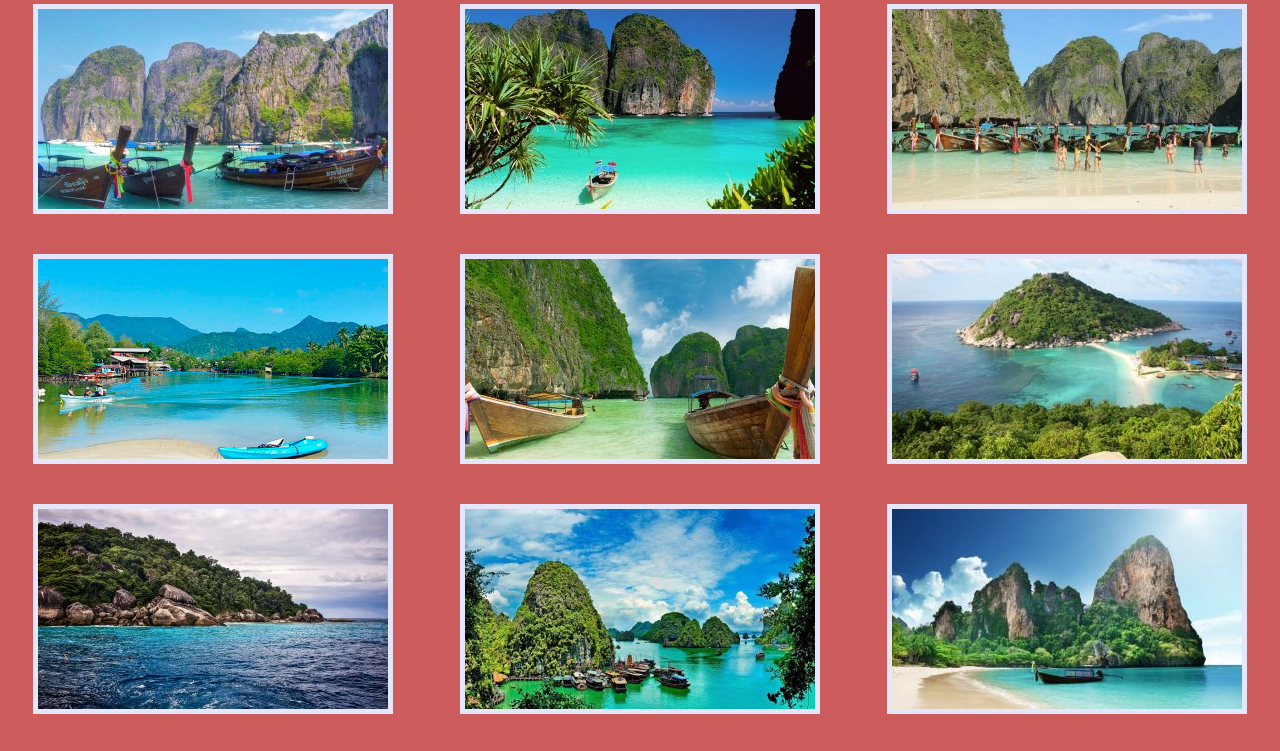
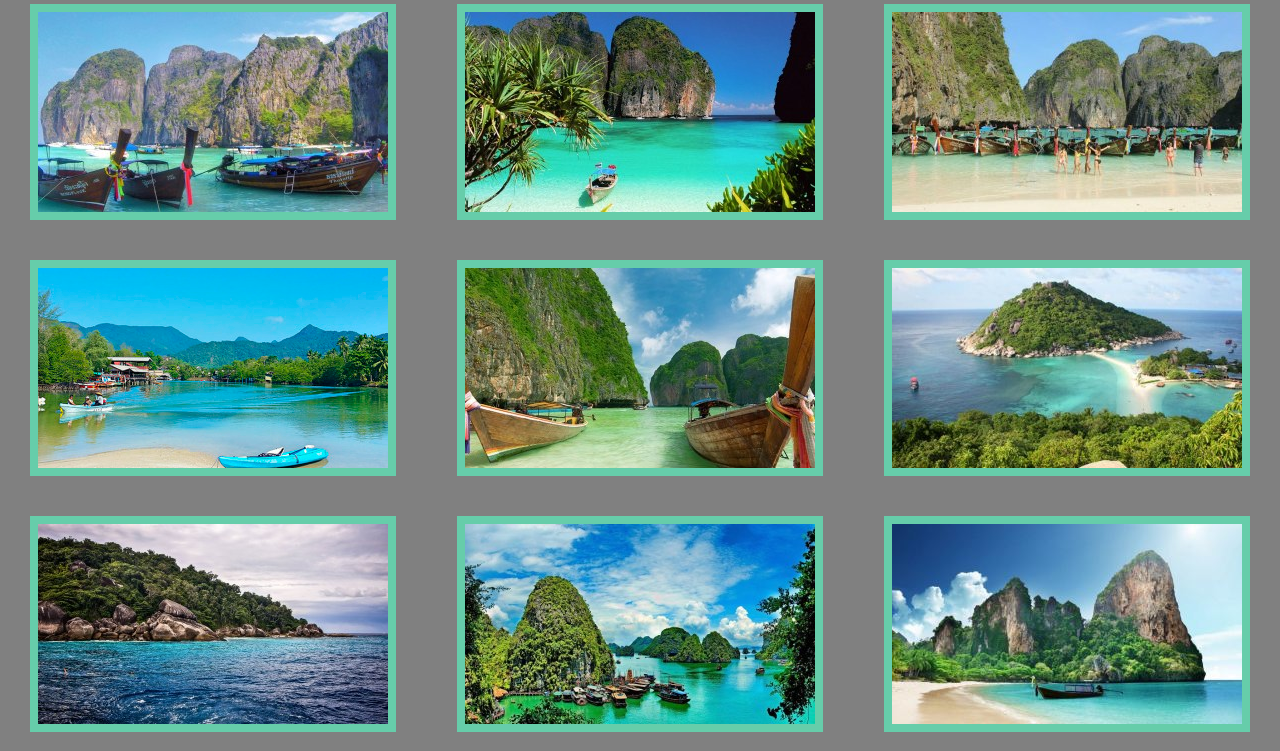
Before and after one commit to kamieb03/photo-gallery, a plain HTML site: page index.html in a window 1280 px wide. Shown: the part 71-822 px from the top of the page. Drawn offline with Linux system fonts and the light colour scheme.

Commit message:
color update

```diff
--- a/styles.css
+++ b/styles.css
@@ -2,7 +2,8 @@
 margin: 0;
 padding: 0;
 box-sizing: border-box;
-background: indianred;
+background: grey;
+/* background: indianred; */
 font-family: 'DM Serif Display', serif;
 font-family: 'Source Sans Pro', sans-serif;
 }
@@ -33,7 +34,7 @@ img {
   margin-bottom: 20px;
   padding: 0px;
   object-fit: cover;
-  border: 5px solid lavender;
+  border: 8px solid mediumaquamarine;
 }
 /* ipad breakpoint */
 @media all and (max-width: 600px) {
```
